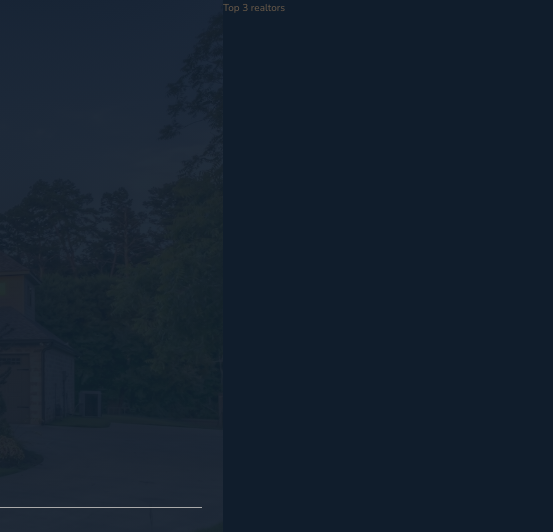
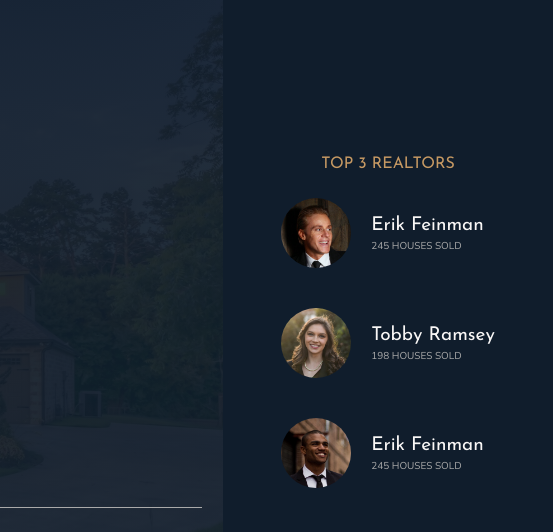
Before and after one commit to JoseManuelMunozManzano/nexter, a website: page index.html in a window 1280 px wide. Shown: the top 532 px of the page, 727-1280 px from the left. Drawn offline with nearby package versions, Linux system fonts and the light colour scheme.

Commit message:
Building the Realtors Section

```diff
--- a/index.html
+++ b/index.html
@@ -34,7 +34,26 @@
     </header>
 
     <div class="realtors">
-        Top 3 realtors
+        <h3 class="heading-3">Top 3 Realtors</h3>
+        <div class="realtors__list">
+            <img src="img/realtor-1.jpeg" alt="Realtor 1" class="realtors__img">
+            <div class="realtors__details">
+                <h4 class="heading-4 heading-4--light">Erik Feinman</h4>
+                <p class="realtors__sold">245 houses sold</p>
+            </div>
+
+            <img src="img/realtor-2.jpeg" alt="Realtor 2" class="realtors__img">
+            <div class="realtors__details">
+                <h4 class="heading-4 heading-4--light">Tobby Ramsey</h4>
+                <p class="realtors__sold">198 houses sold</p>
+            </div>
+
+            <img src="img/realtor-3.jpeg" alt="Realtor 3" class="realtors__img">
+            <div class="realtors__details">
+                <h4 class="heading-4 heading-4--light">Erik Feinman</h4>
+                <p class="realtors__sold">245 houses sold</p>
+            </div>
+        </div>
     </div>
 
     <section class="features">
--- a/sass/_realtors.scss
+++ b/sass/_realtors.scss
@@ -1,4 +1,43 @@
 .realtors {
   background-color: $color-secondary;
   grid-column: col-start 7 / full-end;
+  padding: 3rem;
+
+  // Centering all in the parent element, both horizontally and vertically.
+  // How do we can do that?
+  //  1. Using Flexbox
+  //  2. Using Grid. We are going to use grid because this is a grid project.
+  //     We will have a grid with one column and with two rows (heading and images/text)
+  display: grid;
+  align-content: center;
+  justify-content: center;
+  // Why did this last property only affect the title and did nothing with the images/text?
+  // This is because the images/text content is actually what defines the width of the
+  // grid, and so centering does nothing there because this grid cell is already the size
+  // of the entire track and the entire grid container.
+  justify-items: center;
+  row-gap: 2rem;
+
+  &__list {
+    display: grid;
+    // The first column is for the images and the second is for the text.
+    grid-template-columns: min-content max-content;
+    column-gap: 2rem;
+    // Using vh in order to change, whenever se change the height of the viewport.
+    // That's because on a really large screen, this start to look really ridiculous.
+    row-gap: 5vh;
+    align-items: center;
+  }
+
+  &__img {
+    width: 7rem;
+    border-radius: 50%;
+    display: block;
+  }
+
+  &__sold {
+    text-transform: uppercase;
+    color: $color-grey-light-2;
+    margin-top: -3px;
+  }
 }
```
Also changed, not shown: css/style.css.
